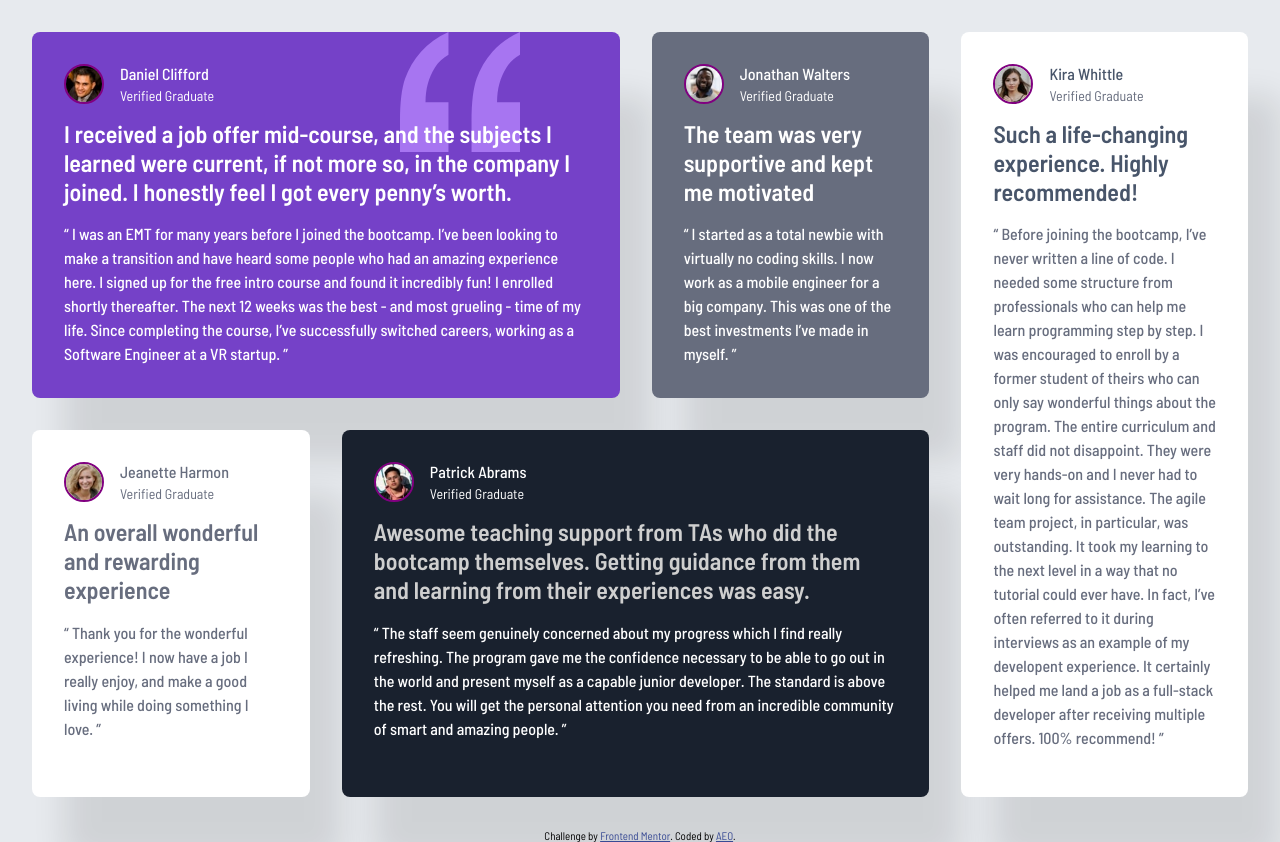
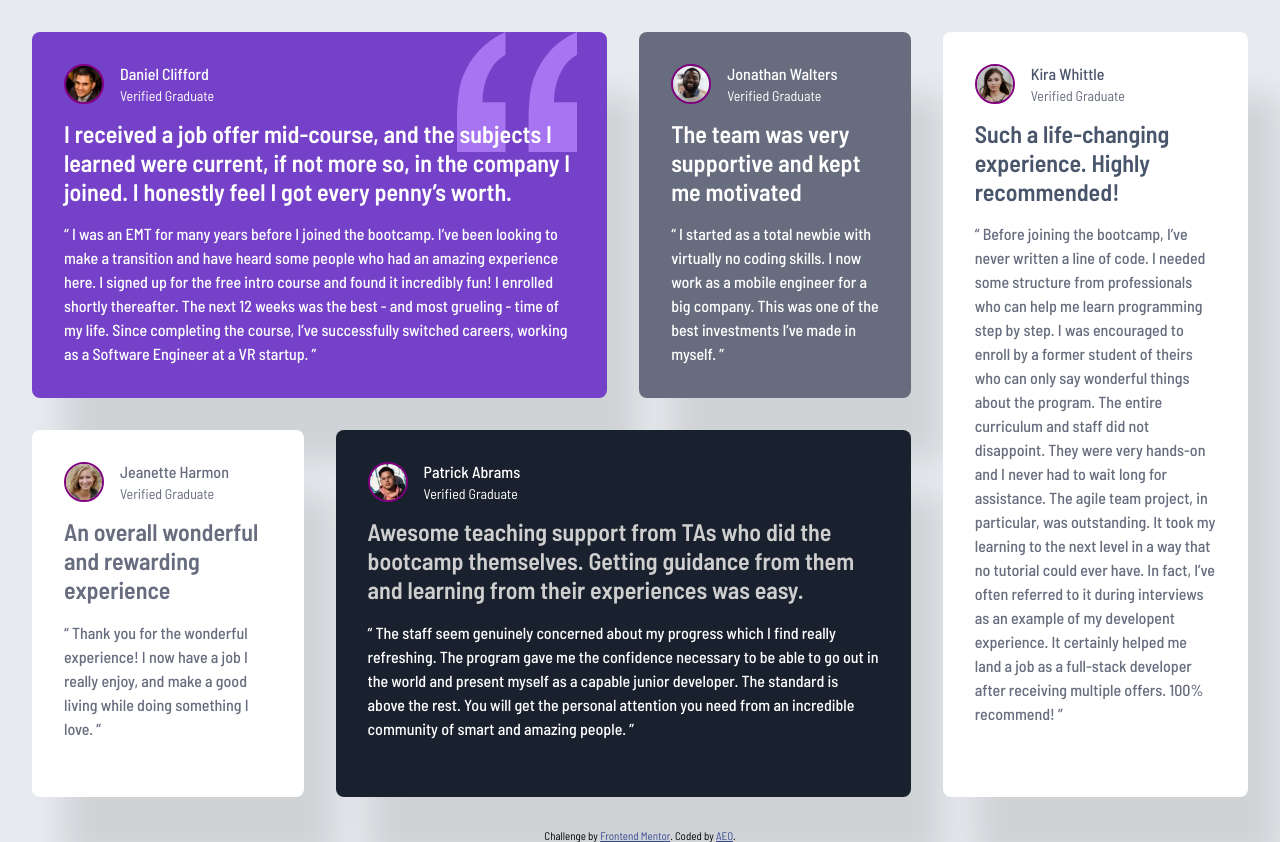
Before and after one commit to Jayfx24/FM-testimonials, a plain HTML site: page index.html in a window 1280 px wide. Drawn offline with Linux system fonts and the light colour scheme.

Commit message:
adjusted width

```diff
--- a/style.css
+++ b/style.css
@@ -66,7 +66,7 @@ section {
 
 
     display: grid;
-    grid-template-columns: repeat(auto-fit, minmax(12.5rem, 325px));
+    grid-template-columns: repeat(auto-fit, minmax(175px, 325px));
 
     grid-template-rows: repeat(2, 1fr);
     gap: 2rem;
@@ -196,7 +196,7 @@ p {
     position: absolute;
     display: block;
     top: 0;
-    right: 100px;
+    right: 30px;
     z-index: -1;
 }
 
```
